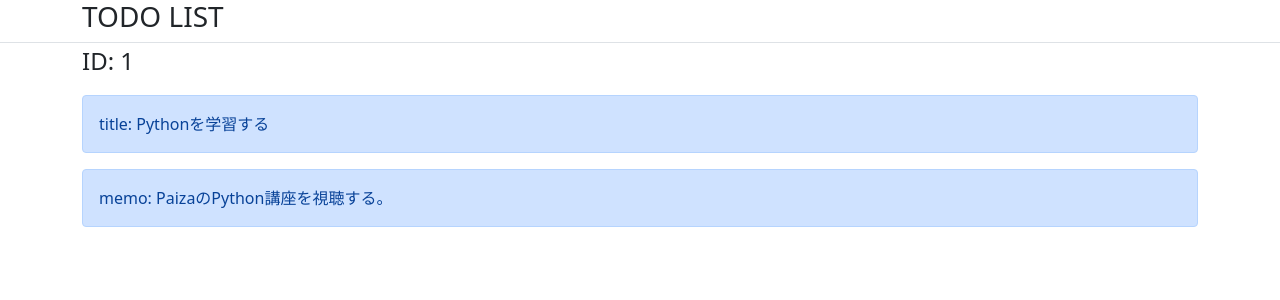
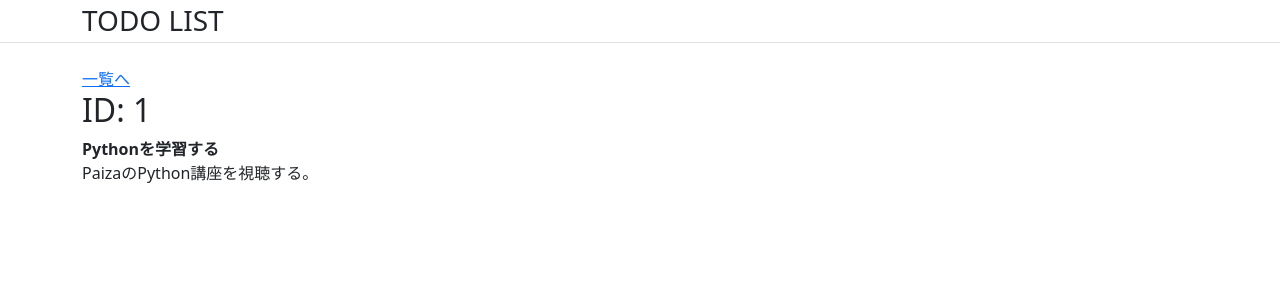
Before and after one commit to kdntiaoao/django-todolist, a Django app: page /detail/1 in a window 1280 px wide. Shown: the top 300 px of the page. Run offline with Django 4.2, Linux system fonts and the light colour scheme; data comes from the database, SQL or seed files in the repository.

Commit message:
add base.html

```diff
--- /dev/null
+++ b/templates/base.html
@@ -0,0 +1,26 @@
+<!DOCTYPE html>
+<html lang="ja">
+  <head>
+    <!-- Required meta tags -->
+    <meta charset="utf-8" />
+    <meta name="viewport" content="width=device-width, initial-scale=1" />
+
+    <!-- Bootstrap CSS -->
+    <link
+      href="https://cdn.jsdelivr.net/npm/bootstrap@5.0.2/dist/css/bootstrap.min.css"
+      rel="stylesheet"
+      integrity="sha384-EVSTQN3/azprG1Anm3QDgpJLIm9Nao0Yz1ztcQTwFspd3yD65VohhpuuCOmLASjC"
+      crossorigin="anonymous"
+    />
+
+    <title>{% block page_header %} {% endblock page_header %}</title>
+  </head>
+  <body>
+    <header class="border-bottom">
+      <div class="container">
+        <h1 class="fs-3 my-1">TODO LIST</h1>
+      </div>
+    </header>
+    {% block content %} {% endblock content %}
+  </body>
+</html>
--- a/templates/detail.html
+++ b/templates/detail.html
@@ -1,34 +1,16 @@
-<!DOCTYPE html>
-<html lang="ja">
-  <head>
-    <!-- Required meta tags -->
-    <meta charset="utf-8" />
-    <meta name="viewport" content="width=device-width, initial-scale=1" />
+{% extends 'base.html' %}
 
-    <!-- Bootstrap CSS -->
-    <link
-      href="https://cdn.jsdelivr.net/npm/bootstrap@5.0.2/dist/css/bootstrap.min.css"
-      rel="stylesheet"
-      integrity="sha384-EVSTQN3/azprG1Anm3QDgpJLIm9Nao0Yz1ztcQTwFspd3yD65VohhpuuCOmLASjC"
-      crossorigin="anonymous"
-    />
+{% block page_header %}{{ object.title }} - Detail Page {% endblock page_header %}
 
-    <title>{{ object.title }} - Detail Page</title>
-  </head>
-  <body>
-    <header class="border-bottom">
-      <div class="container">
-        <h1 class="fs-3">TODO LIST</h1>
-      </div>
-    </header>
-    <div class="container">
-      <p class="fs-4">ID: {{ object.id }}</p>
-      <div class="alert alert-primary" role="alert">
-        title: {{ object.title }}
-      </div>
-      <div class="alert alert-primary" role="alert">
-        memo: {{ object.memo }}
-      </div>
+{% block content %}
+<div class="container pt-4">
+  <a href="/list">一覧へ</a>
+  <h2>ID: {{ object.id }}</h2>
+  <dl>
+    <div>
+      <dt>{{ object.title }}</dt>
+      <dd>{{ object.memo }}</dd>
     </div>
-  </body>
-</html>
+  </dl>
+</div>
+{% endblock content %}
```
Also changed, not shown: templates/list.html (+16 -21 lines).
